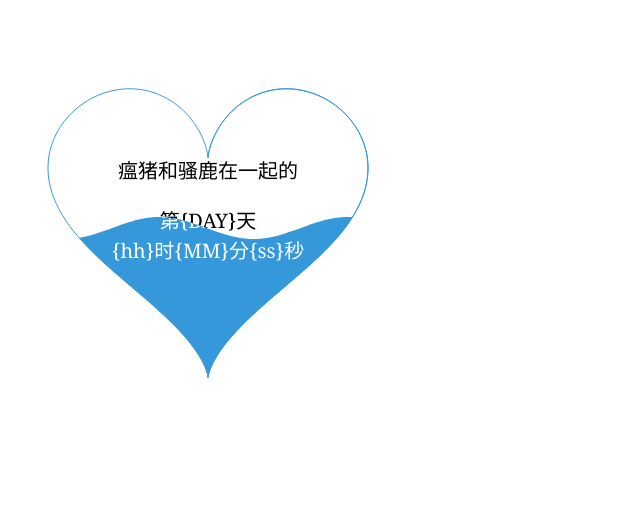
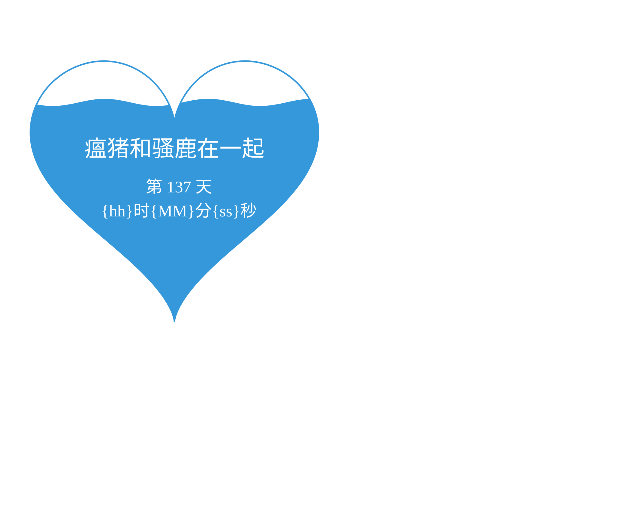
Before and after one commit to CoDeleven/CoolWave, a plain HTML site: page heartCool.html in a window 1280 px wide. Shown: the whole page, without its empty margins (0-640 px from the left). Drawn offline with Linux system fonts and the light colour scheme.

Commit message:
完整的内容

```diff
--- a/heartCool.html
+++ b/heartCool.html
@@ -3,17 +3,22 @@
 
 <head>
     <meta charset="utf-8" />
+    <meta name="viewport" content="width=device-width, initial-scale=1.0, maximum-scale=1.0, user-scalable=0">
     <title></title>
     <script type="text/javascript" src="js/jquery-3.2.1.min.js"></script>
     <script type="text/javascript" src="js/heart_wave_cool.js"></script>
+    <style>
+        div {
+            transform: scale(0.3, 0.3) translate(-1150px, -1100px);
+        }
+    </style>
 </head>
 
-<body>
-    <div style="width:500px; height: 500px;overflow: hidden;">
-        <canvas id="myCanvas3" width="500px" height="500px" style="position:absolute"></canvas>
-        <canvas id="myCanvas" width="500px" height="500px" style="position:absolute"></canvas>
-        <canvas id="myCanvas2" width="500px" height="500px" style="position:absolute;"></canvas>
-
+<body style="width:100%;">
+    <div style="width:1024px; height: 1024px;overflow: hidden;position: absolute;">
+        <canvas id="myCanvas3" width="1024px" height="1024px" style="position:absolute;"></canvas>
+        <canvas id="myCanvas" width="1024px" height="1024px" style="position:absolute"></canvas>
+        <canvas id="myCanvas2" width="1024px" height="1024px" style="position:absolute;"></canvas>
     </div>
 </body>
 
--- a/js/heart_wave_cool.js
+++ b/js/heart_wave_cool.js
@@ -1,4 +1,3 @@
-var ctx;
 var curSpeed = 0;
 var accSpeed = 0.5;
 // 绘制点的总数
@@ -6,9 +5,9 @@ var maxPoint = 300;
 // 每100个点一个周期, maxPoint / piCycl 可以获取波动的sin函数的个数
 var piCycl = 25;
 // x轴放大的倍数
-var xMultiple = 30;
+var xMultiple = 55;
 // y轴放大的倍数
-var yMultiple = 11;
+var yMultiple = 12;
 // y轴起始偏移量
 var yOffset = 220;
 // y轴加载的速度
@@ -22,14 +21,24 @@ var waveLineShadowBlur = 2;
 // 波浪边上的阴影
 var waveLineShadowColor = "rgba(44, 62, 80,0.4)";
 // 中间字体的样式
-var fontStyle = "20px Georgia";
+var fontStyle = "75px SimHei";
+var fontStyle2 = "55px SimHei";
 // 要显示的字
-var core = "瘟猪和骚鹿在一起的";
-var core1 = "第{DAY}天"
-var core2 = "{hh}时{MM}分{ss}秒"
+var core = "瘟猪和骚鹿在一起";
+var core1 = "第 137 天";
+var core2 = "{hh}时{MM}分{ss}秒";
+
+const heartXStart = 510;
+const heartYStart = 440;
+const text1XStart = 510;
+const text1YStart = 400;
+const text2XStart = 525;
+const text2YStart = 520;
+const text3XStart = 525;
+const text3YStart = 600;
 window.onload = function () {
 	var canvas = document.getElementById("myCanvas");
-	ctx = canvas.getContext("2d");
+	var ctx = canvas.getContext("2d");
 
 	var canvas2 = document.getElementById("myCanvas2");
 	var ctx2 = canvas2.getContext("2d");
@@ -55,11 +64,13 @@ window.onload = function () {
 function drawCanvas3(ctx3, canvas3) {
 	ctx3.beginPath();
 	ctx3.strokeStyle = waveColor;
+	ctx3.lineWidth = 5;
+	ctx3.lineJoin = "round";
 	for (var i = 0; i <= Math.PI * 3; i += 0.02) {
 		var x = getHeartX(i);
 		var y = getHeartY(i);
 		// 因为y是增量，由于x，y是第四象限，所以要减去y
-		ctx3.lineTo(200 + x, 200 - y);
+		ctx3.lineTo(heartXStart + x, heartYStart - y);
 	}
 	ctx3.stroke();
 }
@@ -72,9 +83,10 @@ function drawCanvas(ctx, canvas) {
 	ctx.fillStyle = "#FFFFFF";
 	ctx.textAlign = "center";
 	// 此时为图1
-	ctx.fillText(core, 200, 170);
-	ctx.fillText(core1, 200, 220);
-	ctx.fillText(core2, 200, 250);
+	ctx.fillText(core, text1XStart, text1YStart);
+	ctx.font = fontStyle2;
+	ctx.fillText(core1, text2XStart, text2YStart);
+	ctx.fillText(core2, text3XStart, text3YStart);
 
 	ctx.globalCompositeOperation = "destination-in";
 	drawWave(ctx, canvas);
@@ -89,35 +101,26 @@ function drawCanvas(ctx, canvas) {
 		var x = getHeartX(i);
 		var y = getHeartY(i);
 		// 因为y是增量，由于x，y是第四象限，所以要减去y
-		ctx.lineTo(200 + x, 200 - y);
+		ctx.lineTo(heartXStart + x, heartYStart - y);
 	}
 	ctx.fill();
 }
 
 function drawCanvas2(ctx2, canvas2) {
 	ctx2.globalCompositeOperation = "source-over";
-	ctx2.font = "20px Georgia";
+	ctx2.font = fontStyle;
 	ctx2.fillStyle = "#000000";
 	ctx2.textAlign = "center";
-	ctx2.fillText("瘟猪和骚鹿在一起的", 200, 170);
-	ctx2.fillText("第{DAY}天", 200, 220);
-	ctx2.fillText("{hh}时{MM}分{ss}秒", 200, 250);
+	ctx2.fillText(core, text1XStart, text1YStart);
+	ctx2.font = fontStyle2;
+	ctx2.fillText(core1, text2XStart, text2YStart);
+	ctx2.fillText(core2, text3XStart, text3YStart);
 
 	ctx2.globalCompositeOperation = "destination-out";
 	drawWave(ctx2, canvas2);
 }
 
-function drawCustomBorder(ctx, canvas) {
-	ctx.globalCompositeOperation = "destination-in";
-
-	ctx.restore();
-	ctx.save();
-
-
-	// ctx.restore();
-}
-
-const magnitude = 10;
+const magnitude = 30;
 
 /**
  * 绘制波浪效果，最后会保存到到层1里
@@ -133,34 +136,11 @@ function drawWave(ctx, canvas) {
 		var x = (i / piCycl) * Math.PI;
 		// 放大x轴10倍，然后根据sin(x)计算出y轴并放大7倍 - 45个像素;
 		ctx.lineTo(x * xMultiple, Math.sin(x + curSpeed) * yMultiple + yOffset);
-
 	}
 
-	ctx.lineTo(x * 10, 500);
+	ctx.lineTo(x * 25, 900);
 	ctx.fillStyle = waveColor;
 	ctx.fill();
-}
-
-
-
-function drawText(ctx, canvas) {
-	ctx.save();
-	ctx.globalCompositeOperation = "source-in";
-
-	// 设置取新图片和原图的交集，保留交集图片 图1
-	ctx.font = fontStyle;
-	ctx.fillStyle = "#000000";
-	ctx.textAlign = "center";
-	// 此时为图1
-	ctx.fillText(core, 200, 170);
-	// ctx.fillText(core1, 200, 220);
-	// ctx.fillText(core2, 200, 250);
-
-	// ctx.restore();
-	// ctx.stroke();
-	// ctx.fill();
-
-
 }
 
 
```
